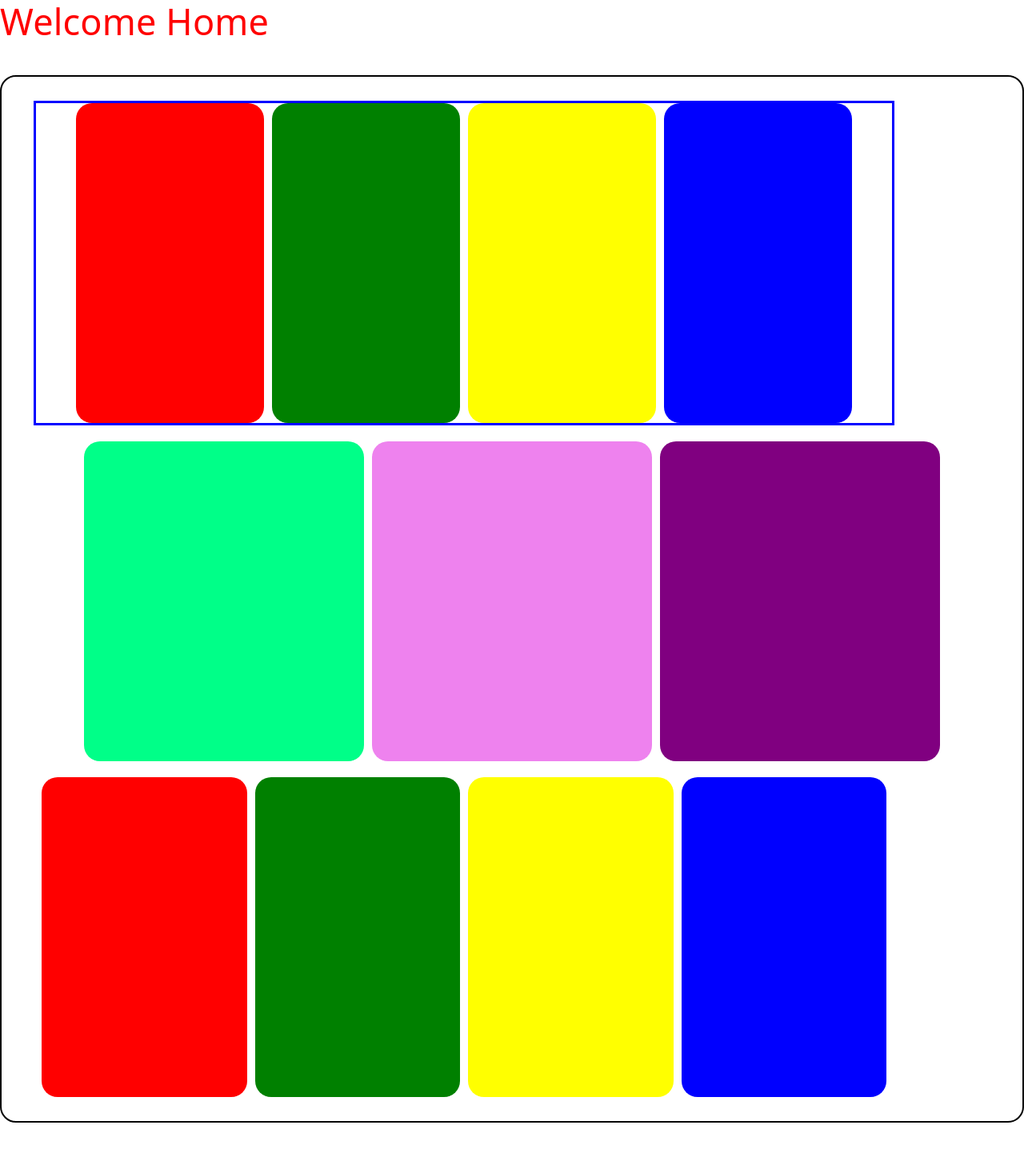
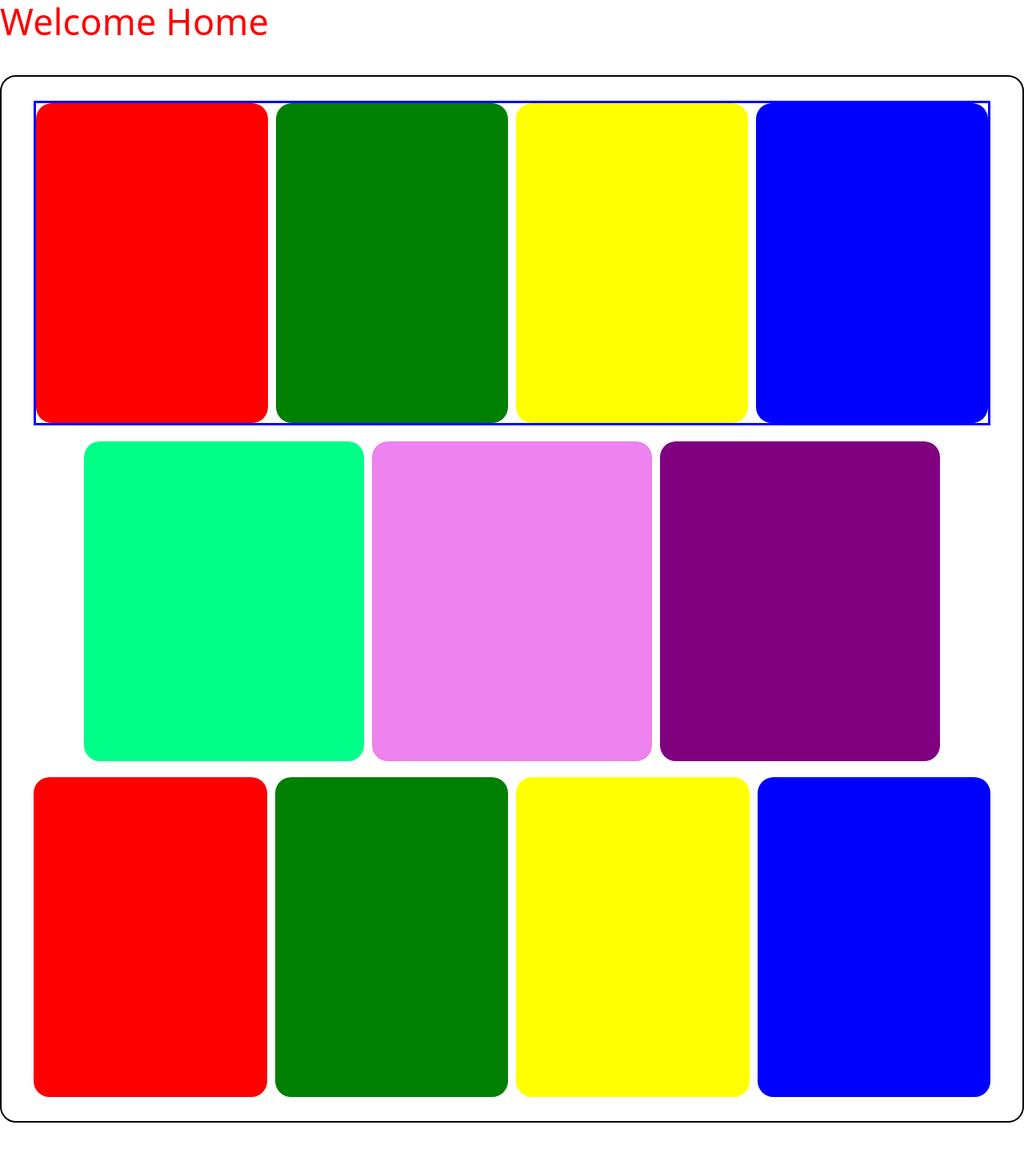
Before and after one commit to andyugbawa/mern-react, a React (Vite) app in the folder newmernapp/client/: page /home in a window 1280 px wide. Shown: the whole page at 80% size. Built offline with nearby package versions, Linux system fonts and the light colour scheme.

Commit message:
width adjustment

```diff
--- a/newmernapp/client/src/style.css
+++ b/newmernapp/client/src/style.css
@@ -20,12 +20,12 @@ h1{
 
 
 .content{
-    padding: 0 50px;
+    /* padding: 0 50px; */
     display: flex;
     justify-content: center;
     gap: 10px;
     overflow: hidden;
-    width:90%;
+    /* width:90%; */
     animation: typing 3s forwards;
     border: 3px solid blue;
 
@@ -92,12 +92,12 @@ h1{
     border-radius: 20px;
 }
 .content2{
- padding: 0 10px;
+ /* padding: 0 10px; */
     display: flex;
     justify-content: center;
     gap: 10px;
     overflow: hidden;
-    width:90%;
+    /* width:90%; */
     animation: typing 3s forwards;
 
 }
```
